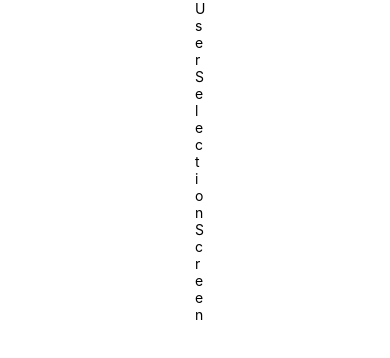
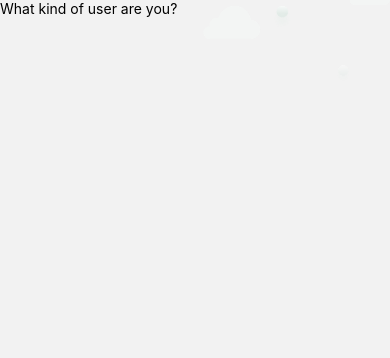
Before and after one commit to FUSION-FUSION/Mobile-Assessment-React-Native, a React Native app: screen /UserSelectionScreen in a window 390 px wide. Shown: the top 358 px of the page. Built offline with nearby package versions, Linux system fonts and the light colour scheme.

Commit message:
Done with Splash Screen

```diff
--- a/App.js
+++ b/App.js
@@ -1,20 +1,6 @@
-import { StatusBar } from "expo-status-bar";
-import { StyleSheet, Text, View } from "react-native";
+import { View } from "react-native";
 import { MyStack } from "./Navigator";
 
 export default function App() {
-    return (
-        <View style={styles.container}>
-            <MyStack />
-        </View>
-    );
+    return <MyStack />;
 }
-
-const styles = StyleSheet.create({
-    container: {
-        flex: 1,
-        backgroundColor: "#fff",
-        alignItems: "center",
-        justifyContent: "center",
-    },
-});
--- a/Navigator.js
+++ b/Navigator.js
@@ -19,7 +19,7 @@ const screenOptions = {
 export const MyStack = () => (
     <NavigationContainer>
         <Stack.Navigator
-            initialRouteName="SplashScreen"
+            initialRouteName="UserSelectionScreen"
             screenOptions={screenOptions}
         >
             <Stack.Screen name="LoginScreen" component={LoginScreen} />
--- a/package.json
+++ b/package.json
@@ -10,6 +10,7 @@
     "eject": "expo eject"
   },
   "dependencies": {
+    "@react-navigation/native": "^6.0.11",
     "@react-navigation/native-stack": "^6.7.0",
     "expo": "~45.0.0",
     "expo-status-bar": "~1.3.0",
--- a/screens/SplashScreen.js
+++ b/screens/SplashScreen.js
@@ -1,27 +1,29 @@
-import { View, Image } from "react-native";
-import React from "react";
+import { View, Image, StyleSheet } from "react-native";
+import React, { useEffect } from "react";
 
-const SplashScreen = () => {
-    // useEffect(() => {
-    //     setTimeout(() => {
-    //         navigation.replace("SwiperScreen");
-    //     }, 5000);
-    // });
+const SplashScreen = ({ navigation }) => {
+    useEffect(() => {
+        setTimeout(() => {
+            navigation.replace("UserSelectionScreen");
+        }, 2500);
+    });
     return (
-        <View
-            style={{
-                flex: 1,
-                flexDirection: "row",
-                justifyContent: "center",
-                alignItems: "center",
-                backgroundColor: "black",
-            }}
-        >
+        <View style={styles.wrapper}>
             <Image
                 source={require("../assets/Shipify-Assets/splash_logo.png")}
+                style={{ width: "50%", height: 55 }}
             />
         </View>
     );
 };
 
+const styles = StyleSheet.create({
+    wrapper: {
+        flex: 1,
+        flexDirection: "row",
+        justifyContent: "center",
+        alignItems: "center",
+        backgroundColor: "black",
+    },
+});
 export default SplashScreen;
--- a/screens/UserSelectionScreen.js
+++ b/screens/UserSelectionScreen.js
@@ -1,10 +1,17 @@
-import { View, Text } from "react-native";
+import { View, Text, ImageBackground } from "react-native";
 import React from "react";
 
 const UserSelectionScreen = () => {
     return (
-        <View>
-            <Text>UserSelectionScreen</Text>
+        <View style={{ flex: 1 }}>
+            <ImageBackground
+                source={require("../assets/Shipify-Assets/bg-app-cloud.png")}
+                style={{ width: "100%", height: 100 }}
+            >
+                <View>
+                    <Text>What kind of user are you?</Text>
+                </View>
+            </ImageBackground>
         </View>
     );
 };
```
Also changed, not shown: 1 other file (tests, documents, lock files or other folders).
